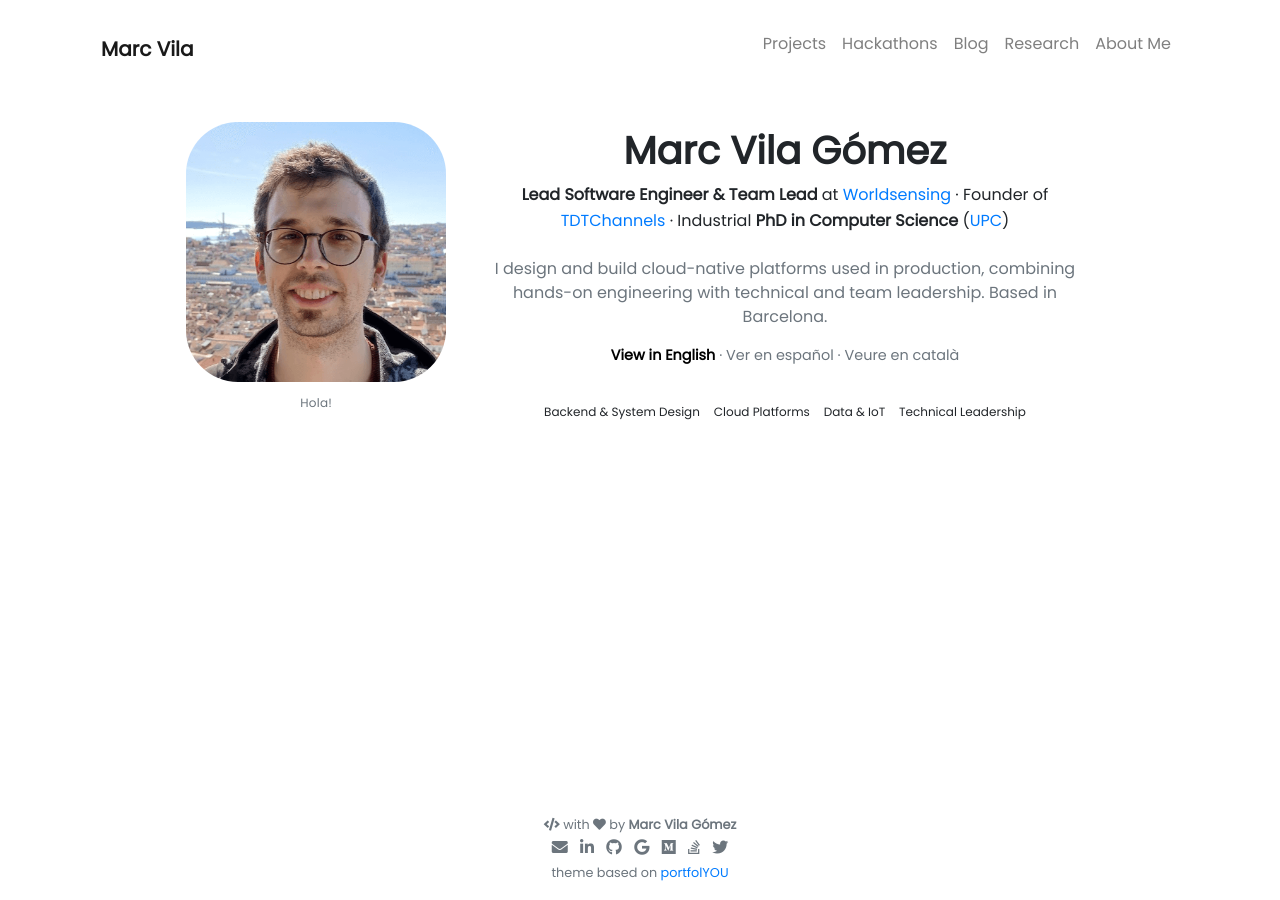
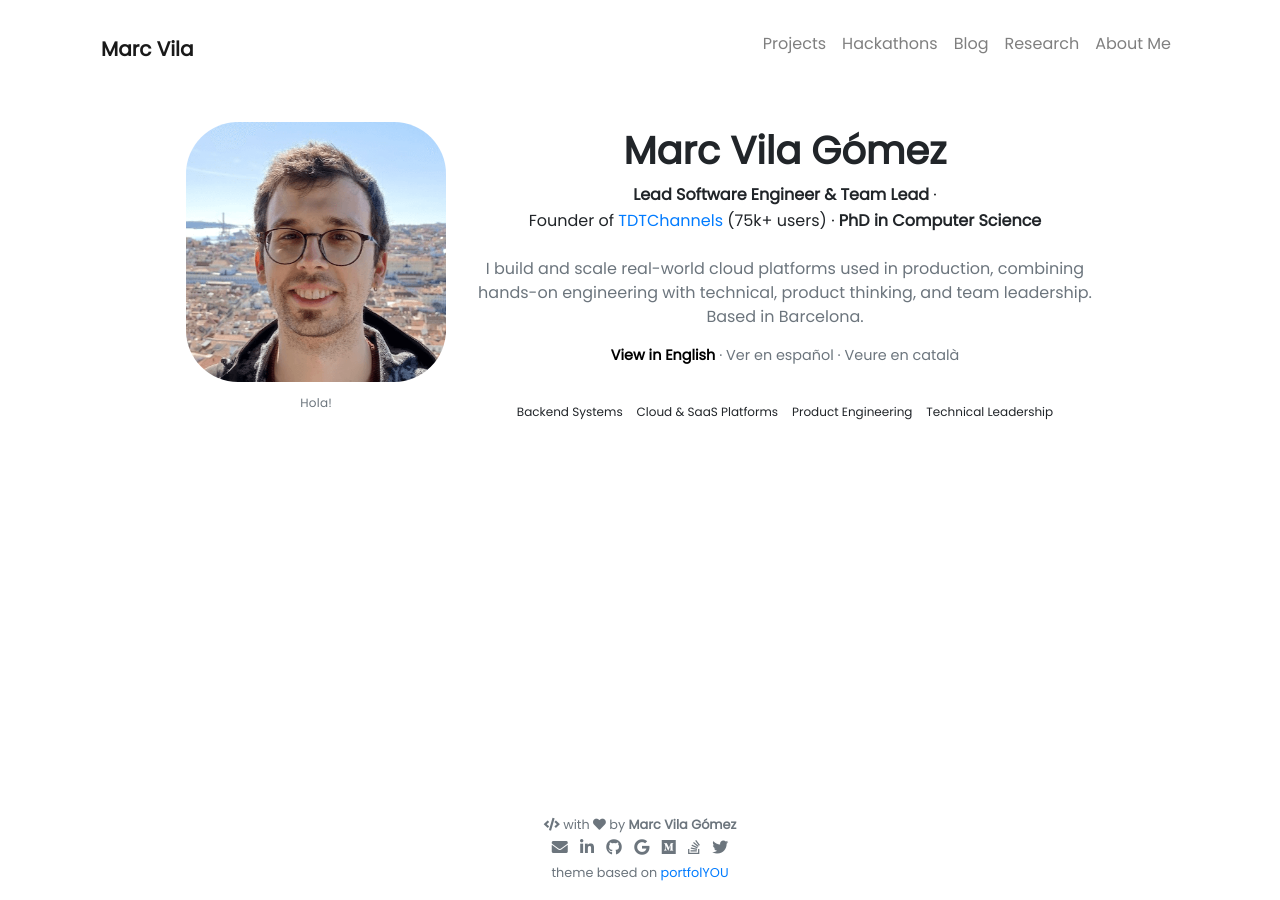
Before and after one commit to LaQuay/marcvila.me, a Jekyll site: the page built from pages/index.md, in a window 1280 px wide. Built offline with Jekyll 4.4.1, drawn with Linux system fonts in a browser that asks for light colours; nearby versions of some CDN libraries.

Commit message:
update landing

```diff
--- a/_includes/landing.html
+++ b/_includes/landing.html
@@ -2,7 +2,11 @@
   <div class="row align-items-center justify-content-center">
     <div class="col-12 col-md-auto text-center">
       <div class="profile-pic">
-        <img src="{{ site.author.image }}" alt="{{ site.title }}" class="circle-image" />
+        <img
+          src="{{ site.author.image }}"
+          alt="{{ site.title }}"
+          class="circle-image"
+        />
         <p class="photo-greeting">Hola!</p>
       </div>
     </div>
@@ -11,28 +15,32 @@
       <h1 class="hero-title mb-2">Marc Vila Gómez</h1>
 
       <p class="hero-subtitle text-center mb-4">
-        <strong>Lead Software Engineer & Team Lead</strong> at
-        <a href="https://www.worldsensing.com/" target="_blank">Worldsensing</a> ·
-        Founder of <a href="https://www.tdtchannels.com/" target="_blank">TDTChannels</a> ·
-        Industrial <strong>PhD in Computer Science</strong> (<a href='https://www.upc.edu' target='_blank'>UPC</a>)
+        <strong>Lead Software Engineer & Team Lead</strong> · <br />
+        Founder of
+        <a href="https://www.tdtchannels.com/" target="_blank">TDTChannels</a>
+        (75k+ users) ·
+        <strong>PhD in Computer Science</strong>
       </p>
 
-      <input type="radio" name="lang" id="lang-en" checked hidden>
-      <input type="radio" name="lang" id="lang-es" hidden>
-      <input type="radio" name="lang" id="lang-ca" hidden>
+      <input type="radio" name="lang" id="lang-en" checked hidden />
+      <input type="radio" name="lang" id="lang-es" hidden />
+      <input type="radio" name="lang" id="lang-ca" hidden />
 
       <div class="hero-description">
         <p class="lang lang-en text-muted">
-          I design and build cloud-native platforms used in production, combining hands-on
-          engineering with technical and team leadership. Based in Barcelona.
+          I build and scale real-world cloud platforms used in production,
+          combining hands-on engineering with technical, product thinking, and
+          team leadership. Based in Barcelona.
         </p>
         <p class="lang lang-es text-muted">
-          Diseño y desarrollo plataformas cloud-native en producción, combinando desarrollo
-          técnico con liderazgo técnico y de equipo. Basado en Barcelona.
+          Diseño y escalo plataformas cloud reales utilizadas en producción,
+          combinando desarrollo con criterio técnico, visión de producto y
+          liderazgo de equipos. Basado en Barcelona.
         </p>
         <p class="lang lang-ca text-muted">
-          Dissenyo i desenvolupo plataformes cloud-native en producció, combinant
-          desenvolupament tècnic amb lideratge tècnic i d’equip. Soc a Barcelona.
+          Dissenyo i escalo plataformes cloud reals utilitzades en producció,
+          combinant desenvolupament amb criteri tècnic, visió de producte i
+          lideratge d’equips. Soc a Barcelona.
         </p>
       </div>
 
@@ -43,10 +51,16 @@
       </div>
 
       <div class="hero-chips mt-4">
-        <span class="badge rounded-pill text-bg-light">Backend & System Design</span>
-        <span class="badge rounded-pill text-bg-light">Cloud Platforms</span>
-        <span class="badge rounded-pill text-bg-light">Data & IoT</span>
-        <span class="badge rounded-pill text-bg-light">Technical Leadership</span>
+        <span class="badge rounded-pill text-bg-light">Backend Systems</span>
+        <span class="badge rounded-pill text-bg-light"
+          >Cloud & SaaS Platforms</span
+        >
+        <span class="badge rounded-pill text-bg-light"
+          >Product Engineering</span
+        >
+        <span class="badge rounded-pill text-bg-light"
+          >Technical Leadership</span
+        >
       </div>
     </div>
   </div>
```
